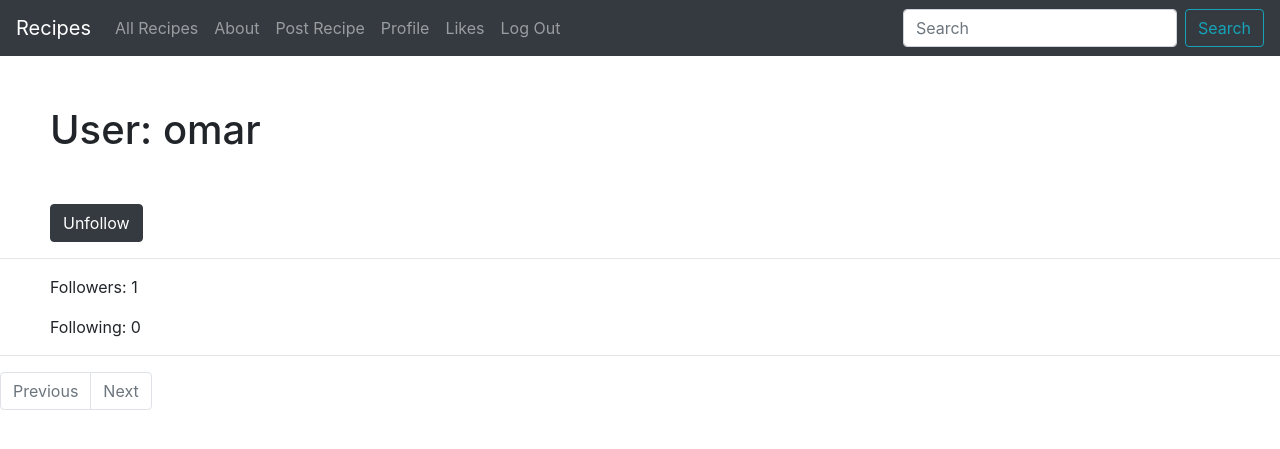
After one commit to omarinio/RecipeWebsite, a Django app: page /user/omar in a window 1280 px wide. The commit adds this page. Shown: the top 449 px of the page. Run offline with Django 3.2, Linux system fonts and the light colour scheme; a user stored in the database is signed in; data comes from the database, SQL or seed files in the repository; both versions use the stored data as it was after the commit; parts of the project's set-up code (start-up, migrations or seed data) failed here and were passed over; some libraries are stand-ins or nearby versions.

Commit message:
profile following

```diff
--- /dev/null
+++ b/recipe/main/static/main/follow.js
@@ -0,0 +1,48 @@
+document.addEventListener('DOMContentLoaded', function() {
+
+    //follow button event
+    document.querySelector("#follow-button").addEventListener("click", (event) => {
+        user = document.querySelector("#follow-button").getAttribute("data-user");
+        action = document.querySelector("#follow-button").textContent.trim();
+
+        fetch("/follow", {
+            method: "POST",
+            headers: { "X-CSRFToken": getCookie('csrftoken') },
+            body: JSON.stringify({
+                user: user,
+                action: action
+            })
+          })
+            .then(response => response.json())
+            .then(result => {
+              console.log(result);
+              if (result.status == 201) {
+                document.querySelector("#follow-button").textContent = `${result.action}`;
+                document.querySelector("#follower-p").textContent = `Followers: ${result.followers}`;
+              } else {
+                  alert(`${result.message}`);
+              }
+
+            });
+    });
+
+
+});
+
+// The following function are copying from
+// https://docs.djangoproject.com/en/dev/ref/csrf/#ajax
+function getCookie(name) {
+    var cookieValue = null;
+    if (document.cookie && document.cookie !== '') {
+        var cookies = document.cookie.split(';');
+        for (var i = 0; i < cookies.length; i++) {
+            var cookie = cookies[i].trim();
+            // Does this cookie string begin with the name we want?
+            if (cookie.substring(0, name.length + 1) === (name + '=')) {
+                cookieValue = decodeURIComponent(cookie.substring(name.length + 1));
+                break;
+            }
+        }
+    }
+    return cookieValue;
+}
--- a/recipe/main/static/main/styles.css
+++ b/recipe/main/static/main/styles.css
@@ -47,3 +47,11 @@ input, label {
 #create-form {
     margin: 50px;
 }
+
+#follow-button-div {
+    margin-left: 50px;
+}
+
+#follower-view {
+    margin-left: 50px;
+}
--- /dev/null
+++ b/recipe/main/templates/main/profile.html
@@ -0,0 +1,79 @@
+{% extends "main/layout.html" %}
+{% load static %}
+
+{% block body %}
+    <h1 class="h1-headings">User: {{ user_profile.username }}</h1>
+    {% if user_profile != request.user and request.user.is_authenticated %}
+        <div id="follow-button-div">
+            <button type="button" class="btn btn-dark" id="follow-button" data-user="{{ user_profile.username }}">
+                {% if is_following %}
+                    Unfollow
+                {% else %}
+                    Follow
+                {% endif %}
+            </button>
+        </div>
+    {% endif %}
+    <hr>
+    <div id="follower-view">
+        <p id="follower-p">Followers: {{ followers }}</p>
+        <p>Following: {{ following }}</p>
+    </div>
+    <hr>
+    <div class="posts-view">
+        {% for post in posts %}
+            <div class="post card" id="post-{{ post.id }}">
+                <div class="card-body my-card">
+                    {% if post.user == request.user %}
+                        <a href="" id="edit-{{ post.id }}" class="edit-link" data-post_id="{{ post.id }}">Edit</a>
+                    {% endif %}
+                    <a href="{% url 'user' post.user.id %}"><p>{{ post.user }}</p></a>
+                    <p id="content-{{ post.id }}">{{ post.body }}</p>
+                    <form id="edit-div-{{ post.id }}" style="display: none">
+                        {% csrf_token %}
+                        <textarea class="form-control" id="text-{{ post.id }}">{{ post.body }}</textarea>
+                    </form>
+                    <p>{{ post.timestamp }}</p>
+                    {% if request.user in post.likes.all %}
+                        <img src="{% static 'network/filled.png' %}" alt="Like button" class="like-button" data-post_id="{{ post.id }}" data-action="unlike" id="liked-{{ post.id }}" style="display: block">
+                        <img src="{% static 'network/empty.png' %}" alt="Like button" class="like-button" data-post_id="{{ post.id }}" data-action="like" id="unliked-{{ post.id }}" style="display: none">
+                    {% else %}
+                        <img src="{% static 'network/filled.png' %}" alt="Like button" class="like-button" data-post_id="{{ post.id }}" data-action="unlike" id="liked-{{ post.id }}" style="display: none">
+                        <img src="{% static 'network/empty.png' %}" alt="Like button" class="like-button" data-post_id="{{ post.id }}" data-action="like" id="unliked-{{ post.id }}" style="display: block">
+                    {% endif %}
+                    <p style="display: inline-block" id="like-count-{{ post.id }}">{{ post.likes.count }}</p>
+                </div>
+            </div>
+
+        {% endfor %}
+    </div>
+    <nav aria-label="Page navigation example">
+        <ul class="pagination">
+            {% if posts.has_next and posts.has_previous %}
+
+                <li class="page-item"><a class="page-link" href="?page={{ posts.previous_page_number }}">Previous</a></li>
+                <li class="page-item"><a class="page-link" href="?page={{ posts.next_page_number }}">Next</a></li>
+
+            {% elif posts.has_next and posts.has_previous is not True %}
+
+                <li class="page-item disabled"><a class="page-link" href="#">Previous</a></li>
+                <li class="page-item"><a class="page-link" href="?page={{ posts.next_page_number }}">Next</a></li>
+
+            {% elif posts.has_next is not True and posts.has_previous %}
+
+                <li class="page-item"><a class="page-link" href="?page={{ posts.previous_page_number }}">Previous</a></li>
+                <li class="page-item disabled"><a class="page-link" href="#">Next</a></li>
+
+            {% else %}
+
+                <li class="page-item disabled"><a class="page-link" href="#">Previous</a></li>
+                <li class="page-item disabled"><a class="page-link" href="#">Next</a></li>
+
+            {% endif %}
+        </ul>
+      </nav>
+{% endblock %}
+
+{% block script %}
+  <script src="{% static 'main/follow.js' %}"></script>
+{% endblock %}
--- a/recipe/main/templates/main/recipes.html
+++ b/recipe/main/templates/main/recipes.html
@@ -11,7 +11,7 @@
                         <div class="card-body recipe-body">
                             <h5 class="card-title"><a href="{% url 'recipe' recipe.id %}">{{ recipe.title|title }}</a></h5>
                             <p class="card-text">{{ recipe.description|truncatewords:16 }}</p>
-                            <p class="card-text"><a href="#">{{ recipe.user }}</a></p>
+                            <p class="card-text"><a href="{% url 'user' recipe.user %}">{{ recipe.user }}</a></p>
                             <p class="card-text"><small class="text-muted">Uploaded: {{ recipe.timestamp }}</small></p>
                         </div>
 
--- a/recipe/main/urls.py
+++ b/recipe/main/urls.py
@@ -12,5 +12,7 @@ urlpatterns = [
     path("about", views.about, name="about"),
     path("recipes/<int:id>", views.recipe_view, name="recipe"),
     path("comment", views.comment, name="comment"),
-    path("create", views.create, name="create")
+    path("create", views.create, name="create"),
+    path("user/<username>", views.user, name="user"),
+    path("follow", views.follow)
 ]
--- a/recipe/main/views.py
+++ b/recipe/main/views.py
@@ -10,7 +10,7 @@ from django.contrib.auth.decorators import login_required
 from django import forms
 from django.core.paginator import Paginator
 
-from .models import User, Recipe, Comment
+from .models import User, Recipe, Comment, Follow
 
 
 class CommentForm(forms.Form):
@@ -144,3 +144,72 @@ def create(request):
     return render(request, "main/create.html", {
         'form': RecipeForm()
     })
+
+
+def user(request, username):
+
+    user_profile = User.objects.get(username=username)
+
+    followers = Follow.objects.filter(user = user_profile).count
+    following = Follow.objects.filter(follower = user_profile).count
+
+    # user_posts = Post.objects.filter(user = user_profile).order_by('-timestamp')
+
+    # paginated_posts = Paginator(user_posts, 10)
+
+    # page_number = request.GET.get('page')
+    # page_posts = paginated_posts.get_page(page_number)
+
+    if request.user.is_authenticated and request.user != user_profile:
+        is_following = False
+
+        if Follow.objects.filter(user = user_profile, follower = request.user).count() > 0:
+            is_following = True
+
+        return render(request, "main/profile.html", {
+            "user_profile": user_profile,
+            "followers": followers,
+            "following": following,
+            "can_follow": True,
+            "is_following": is_following
+        })
+    else:
+        return render(request, "main/profile.html", {
+            "user_profile": user_profile,
+            "followers": followers,
+            "following": following,
+            "can_follow": False
+        })
+
+
+@login_required(login_url='login')
+def follow(request):
+    if request.method == "POST":
+        data = json.loads(request.body)
+
+        user = data.get("user", "")
+        action = data.get("action", "")
+
+        if action == "Follow":
+            try:
+                if Follow.objects.filter(user = User.objects.get(username = user), follower = request.user).count() == 0:
+                    Follow.objects.create(user = User.objects.get(username = user), follower = request.user)
+
+                    return JsonResponse({'status': 201, 'action': "Unfollow", 'followers': Follow.objects.filter(user = User.objects.get(username = user)).count()}, status=201)
+                else:
+                    return JsonResponse({'message': "You are already following this user!"}, status=400)
+            except:
+                return JsonResponse({}, status=404)
+        else:
+            try:
+                if Follow.objects.filter(user = User.objects.get(username = user), follower = request.user).count() > 0:
+                    follow_to_delete = Follow.objects.get(user = User.objects.get(username = user), follower = request.user)
+                    follow_to_delete.delete()
+
+                    return JsonResponse({'status': 201, 'action': "Follow", 'followers': Follow.objects.filter(user = User.objects.get(username = user)).count()}, status=201)
+                else:
+                    return JsonResponse({'message': "You cannot unfollow a user you are not following!"}, status=400)
+            except:
+                return JsonResponse({}, status=404)
+
+    return JsonResponse({}, status=400)
```
Also changed, not shown: recipe/db.sqlite3.
